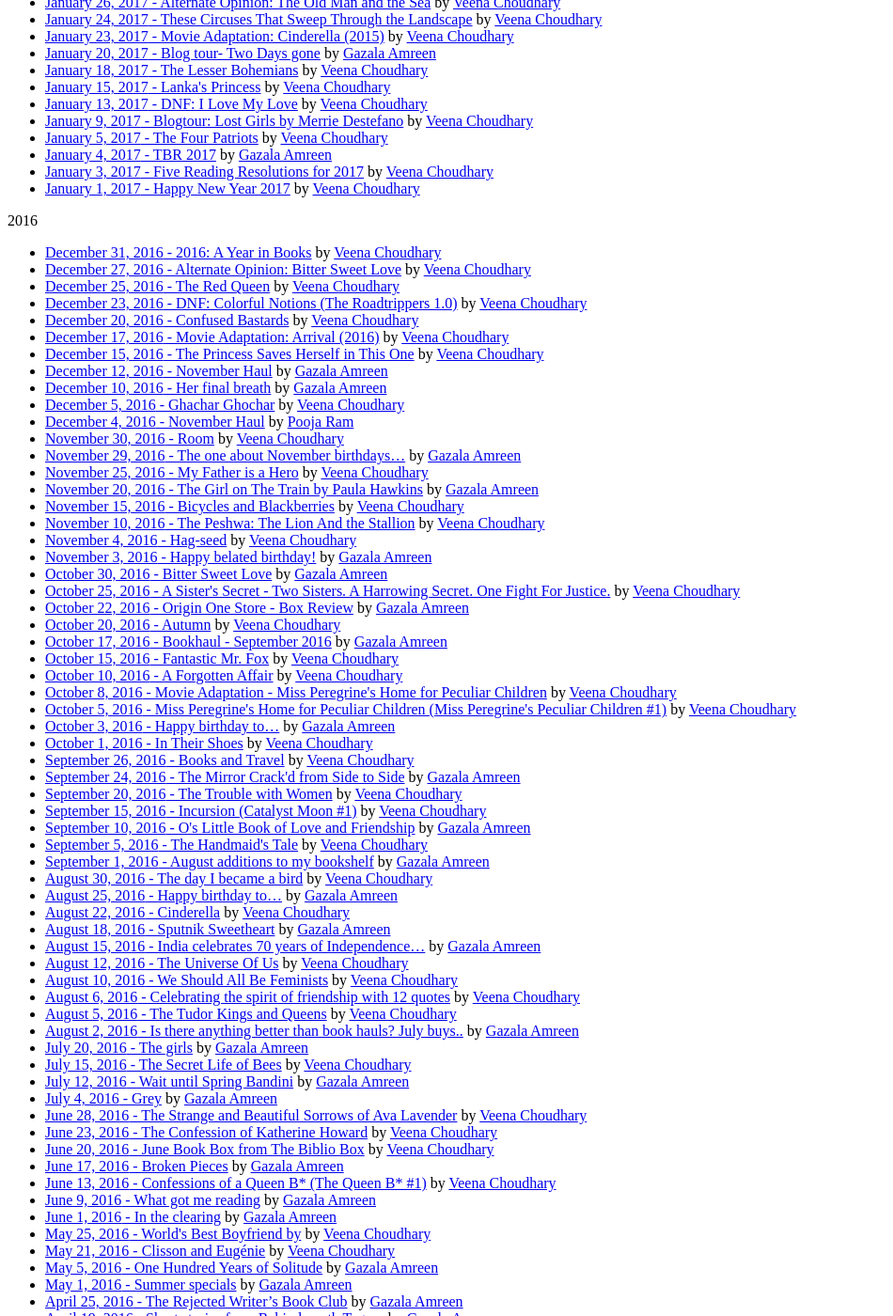
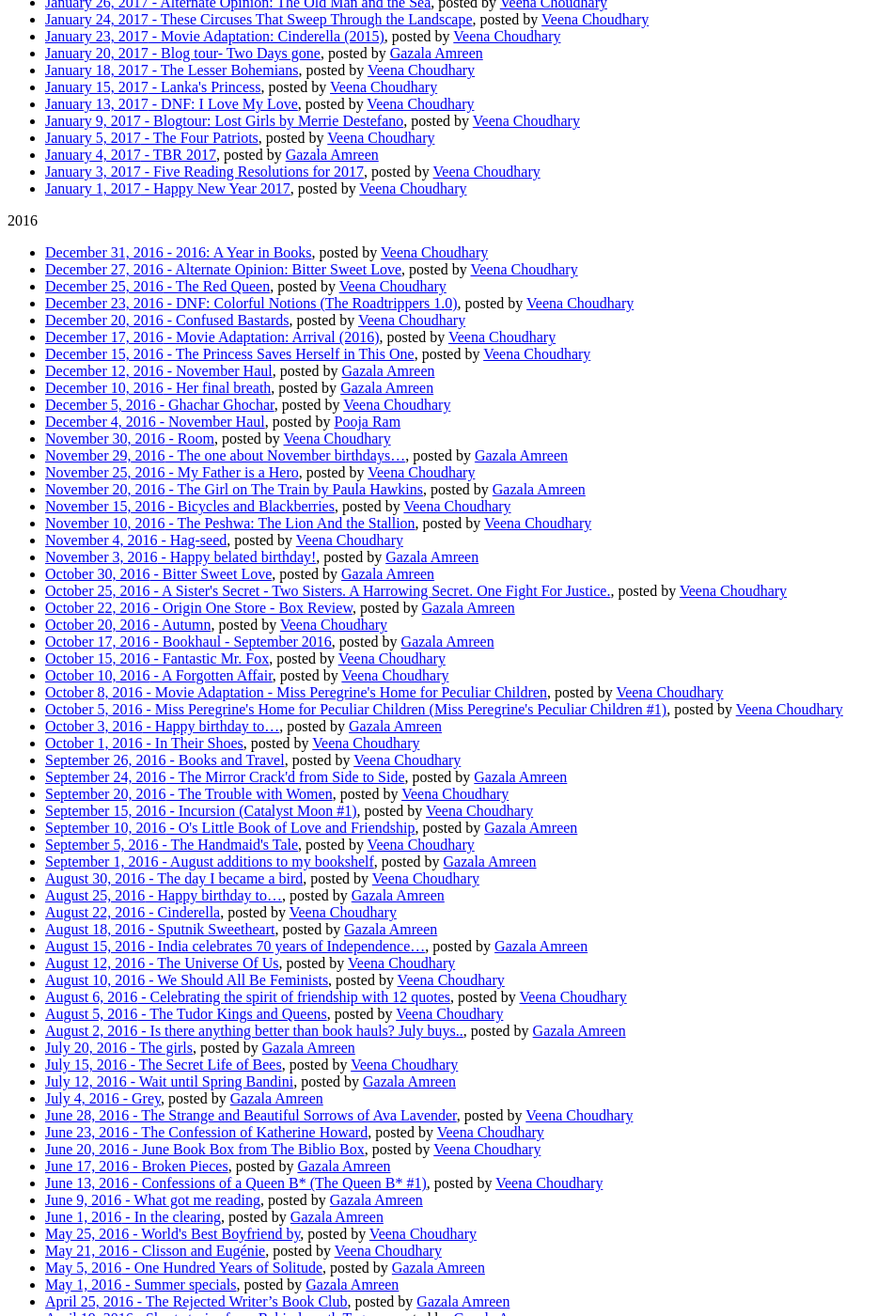
Before and after one commit to studiolampblack/puretypo, a Jekyll site: the page built from pages/archive.md, in a window 1280 px wide and 1400 px high, scrolled down 984 px. Shown: the whole window at 94% size, without its empty margins (0-950 px from the left). Built offline with Jekyll 4.4.1, drawn with Linux system fonts in a browser that asks for light colours; nearby versions of some CDN libraries; some web fonts are replaced; comment, search, counter and statistics services are not loaded; some of the changed text lies outside the part shown.

Commit message:
Collate all pages into \pages\, change 'by' to 'posted by' in archive

```diff
--- a/archive/index.md
+++ b/pages/archive.md
@@ -24,7 +25,7 @@ Oh, and by the way, these are in the reverse chronological order:
           <ul>
           {% assign myDate = currentDate %}
       {% endif %}
-      <li><a href="{{ post.url }}"><span>{{ post.date | date: "%B %-d, %Y" }}</span> - {{ post.title }}</a> by <a href="/author/{{ author.name }}">{{ author.displayname }}</a></li>
+      <li><a href="{{ post.url }}"><span>{{ post.date | date: "%B %-d, %Y" }}</span> - {{ post.title }}</a>, posted by <a href="/author/{{ author.name }}">{{ author.displayname }}</a></li>
       {% if forloop.last %}</ul>{% endif %}
    {% endfor %}
 
```
Also changed, not shown: other parts of pages/archive.md (+1 -0 lines), pages/about.md (renamed from about/index.md, +1 -0 lines), pages/categories.html (renamed from archive/categories.html), pages/tags.html (renamed from archive/tags.html).
